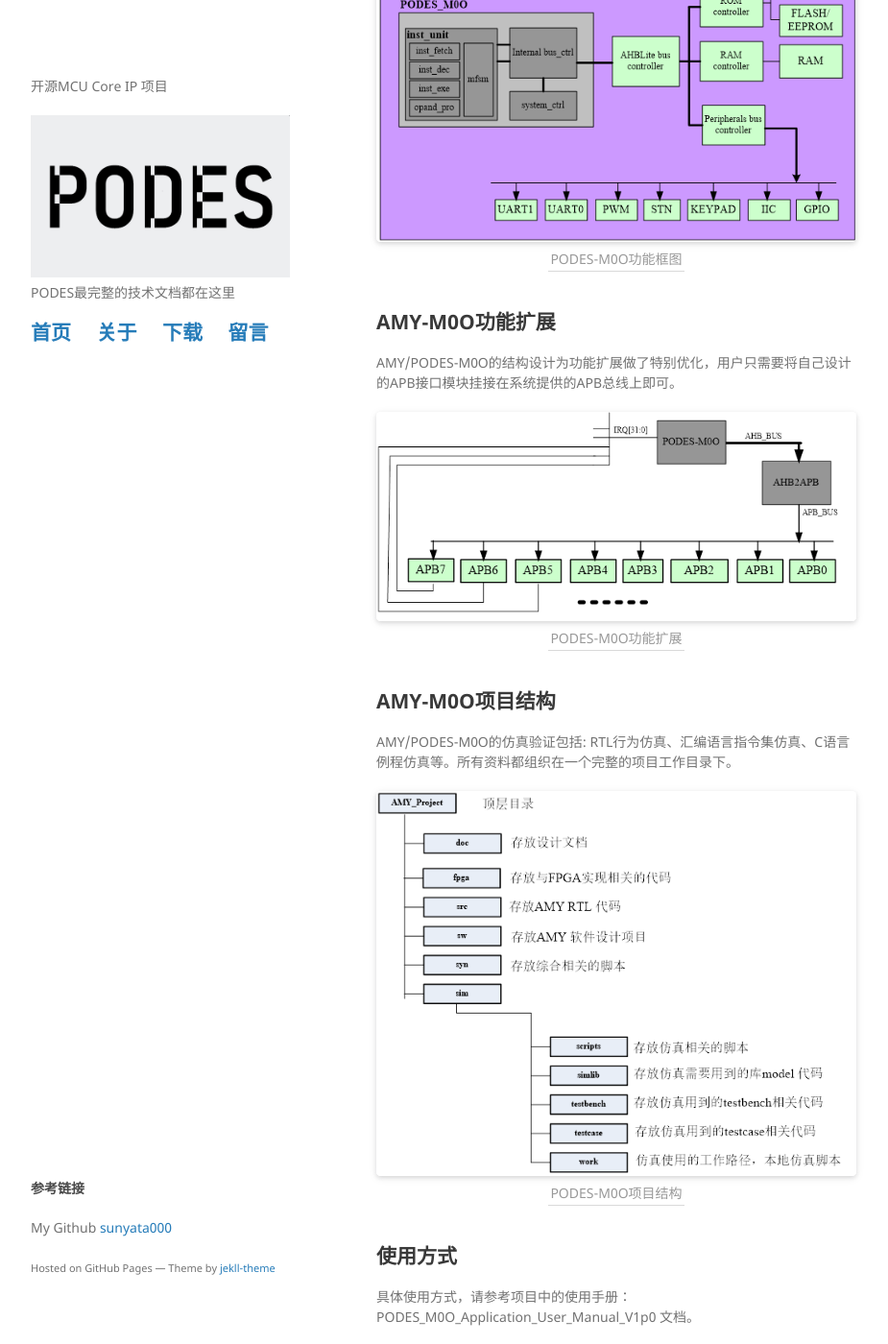
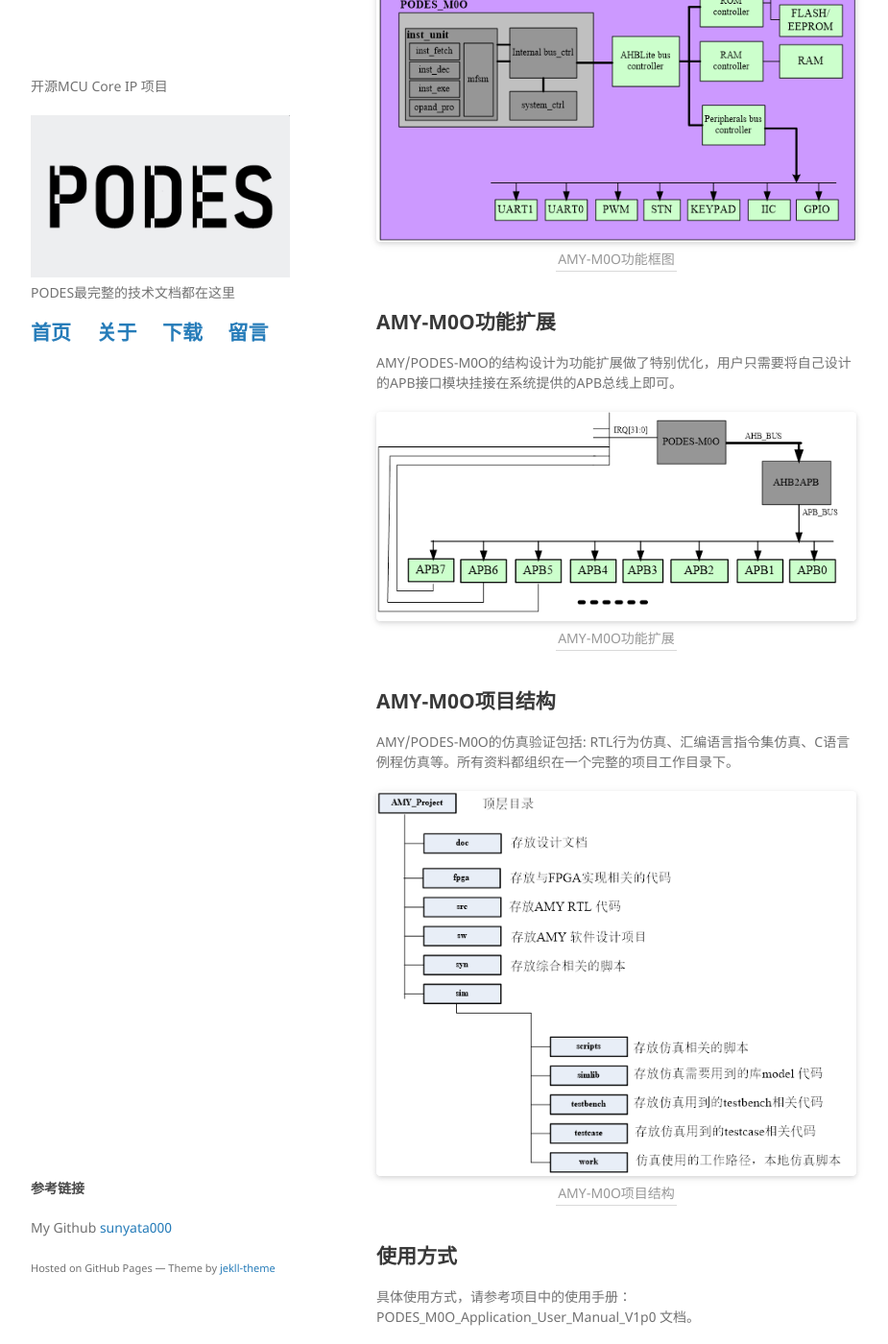
Before and after one commit to sunyata000/sunyata000.github.io, a Jekyll site: the page built from docs/AMY_M0O.md, in a window 1280 px wide and 1400 px high, scrolled down 1190 px. Shown: the whole window at 96% size, without its empty margins (178-1103 px from the left). Built offline with Jekyll 4.4.1, drawn with Linux system fonts in a browser that asks for light colours; our own code applies the rules of GitHub Pages for plain Markdown files.

Commit message:
Update AMY_M0O.md

```diff
--- a/docs/AMY_M0O.md
+++ b/docs/AMY_M0O.md
@@ -45,7 +45,7 @@ AMY-M0O的结构如下图，构成一个PODES-M0O处理器内核的最小评估
     <div style="color:orange; border-bottom: 1px solid #d9d9d9;
     display: inline-block;
     color: #999;
-    padding: 2px;">PODES-M0O功能框图</div>
+    padding: 2px;">AMY-M0O功能框图</div>
 </center>
 <br>
 
@@ -60,7 +60,7 @@ AMY/PODES-M0O的结构设计为功能扩展做了特别优化，用户只需要
     <div style="color:orange; border-bottom: 1px solid #d9d9d9;
     display: inline-block;
     color: #999;
-    padding: 2px;">PODES-M0O功能扩展</div>
+    padding: 2px;">AMY-M0O功能扩展</div>
 </center>
 <br>
 
@@ -76,7 +76,7 @@ AMY/PODES-M0O的仿真验证包括: RTL行为仿真、汇编语言指令集仿
     <div style="color:orange; border-bottom: 1px solid #d9d9d9;
     display: inline-block;
     color: #999;
-    padding: 2px;">PODES-M0O项目结构</div>
+    padding: 2px;">AMY-M0O项目结构</div>
 </center>
 <br>
 
```
